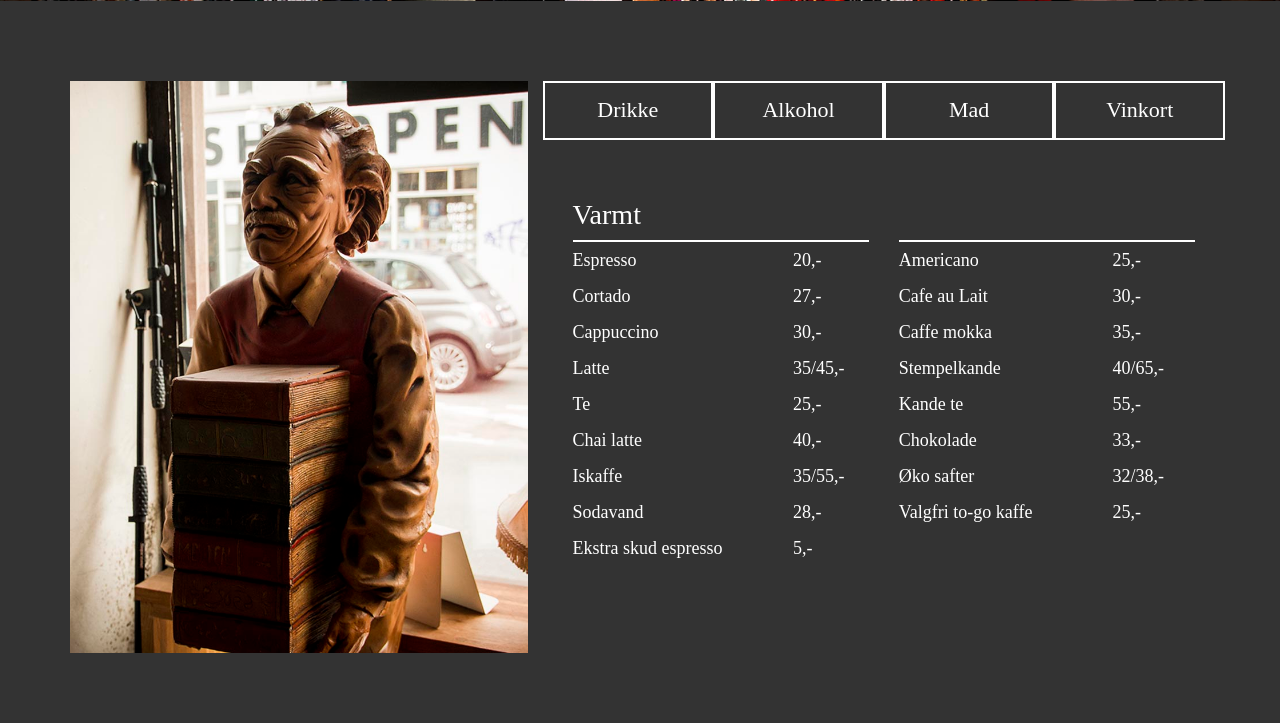
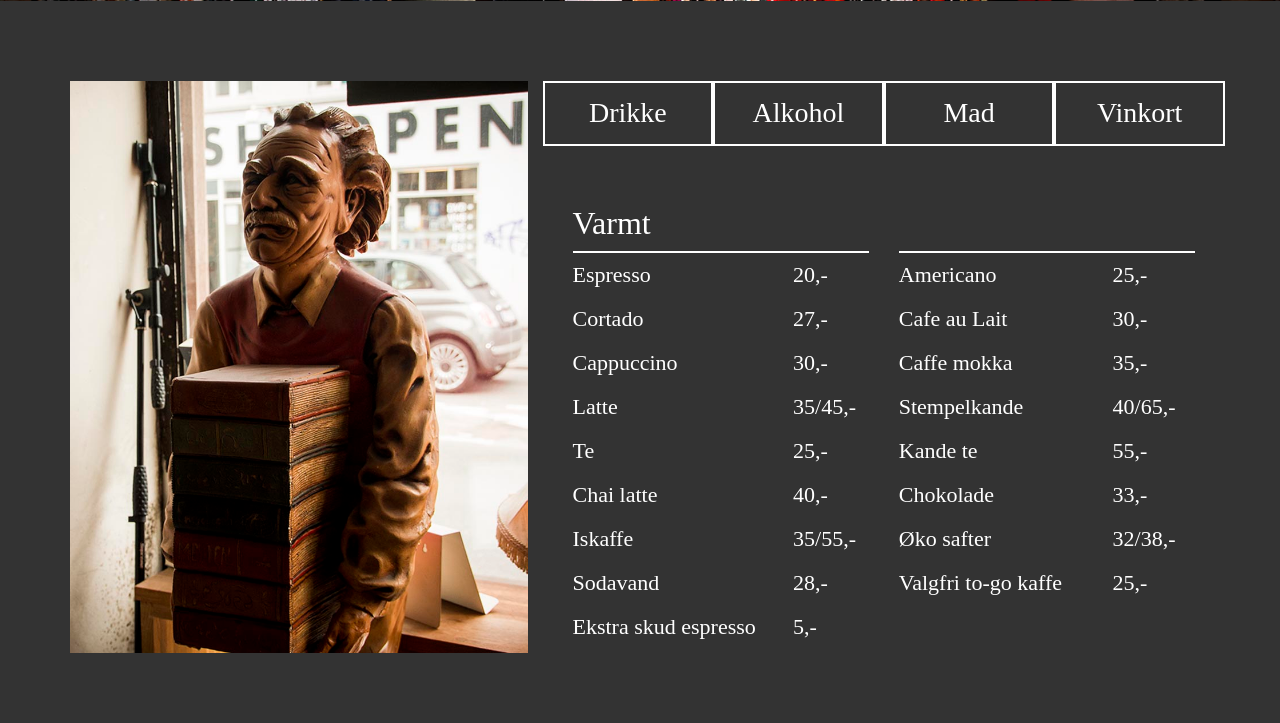
Before and after one commit to JeppeSBjerrum/projekt2.2, a PHP site: page /bogcafe.php in a window 1280 px wide. Shown: the part 1977-2700 px from the top of the page. Run offline with PHP 8.4, Linux system fonts and the light colour scheme; some libraries are stand-ins or nearby versions.

Commit message:
vi prøver igen

```diff
--- a/css/stylesheet.css
+++ b/css/stylesheet.css
@@ -141,13 +141,13 @@ a:hover, a:visited:hover {
 	font-family: Grumble;
 }
 #menu table, #menu p, #menu a{
-	font-size: 18px;
+	font-size: 22px;
 }
 #menu h3 {
-	font-size: 28px;
+	font-size: 32px;
 }
 #menu h4 {
-	font-size: 22px;
+	font-size: 28px;
 }
 #menuindhold table {
 	margin-bottom: 20px;
```
